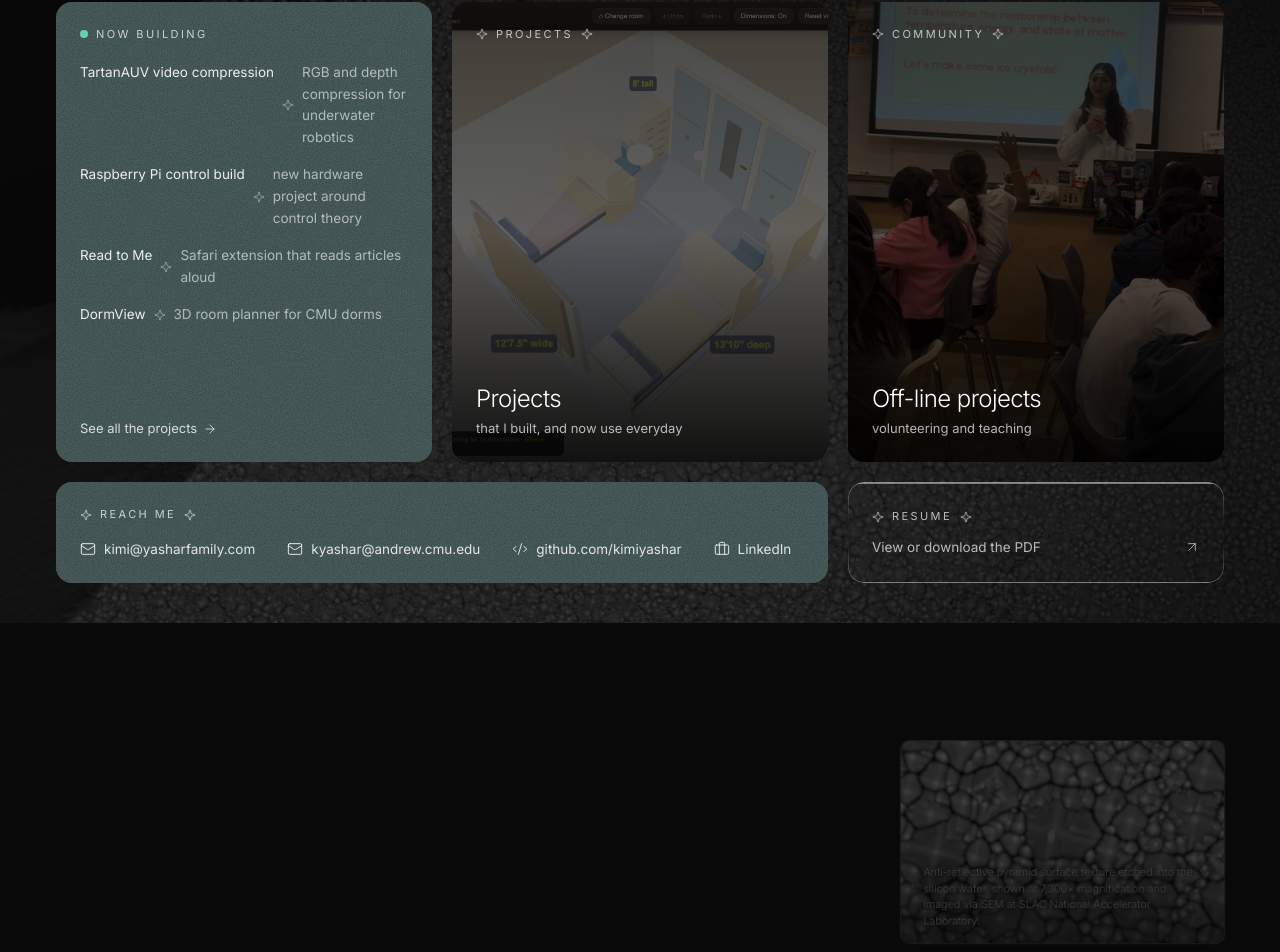
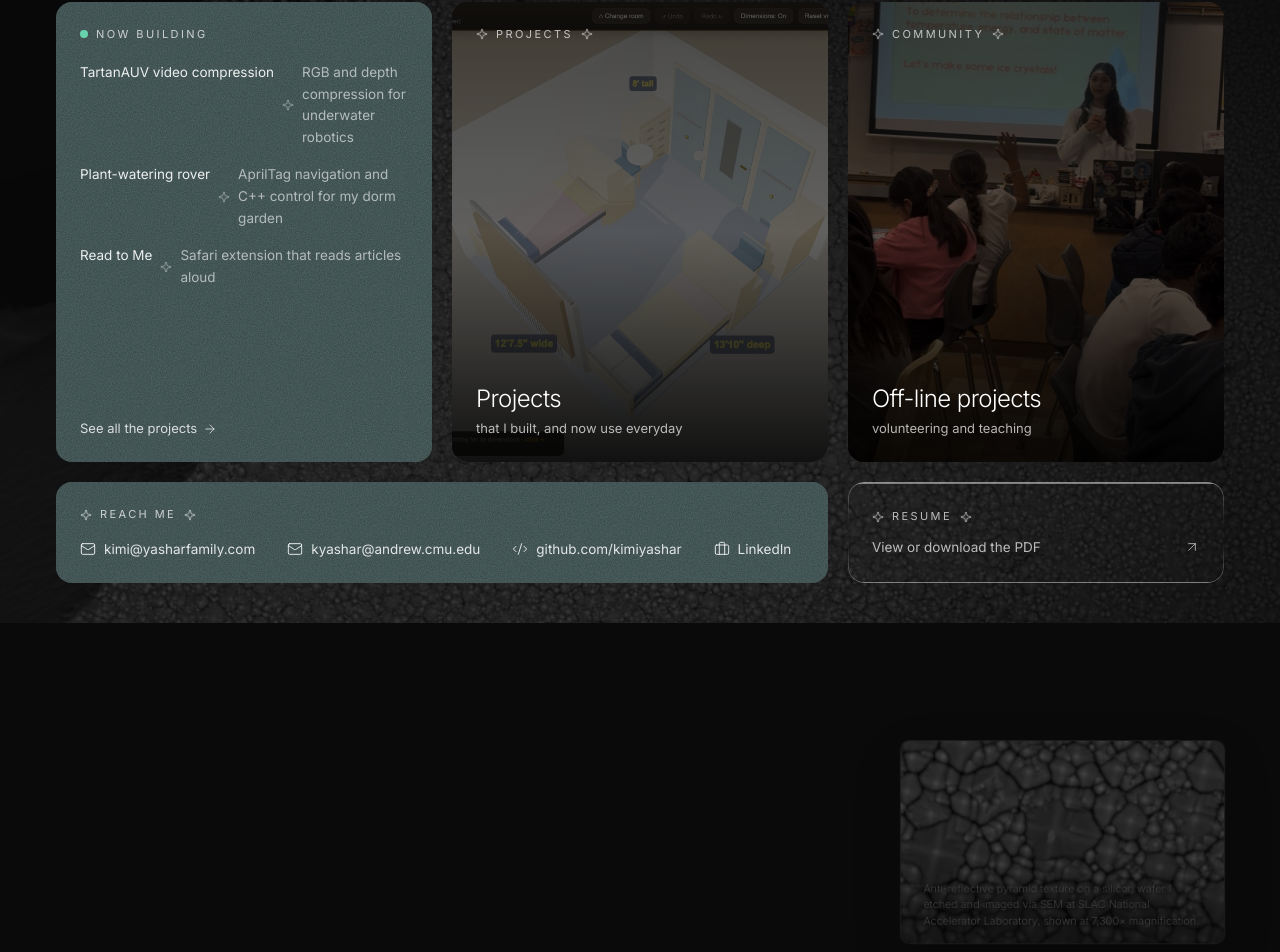
Before and after one commit to kimiyashar/kimiyashar-site, a React (Vite) app: page / in a window 1280 px wide. Shown: the part 177-1129 px from the top of the page. Built offline with nearby package versions, Linux system fonts and the light colour scheme.

Commit message:
Update active projects and clarify SEM work

```diff
--- a/src/App.tsx
+++ b/src/App.tsx
@@ -377,9 +377,9 @@ function SemReveal() {
                 panel reads as UI chrome rather than an annotation of the specimen */}
             <div className="sem-inset-text">
               <figcaption className="sem-inset-cap">
-                Anti-reflective pyramid surface texture etched into the silicon wafer,
-                shown at <span className="whitespace-nowrap">7,300&times;</span> magnification
-                and imaged via SEM at SLAC National Accelerator Laboratory.
+                Anti-reflective pyramid texture on a silicon wafer I etched and imaged
+                via SEM at SLAC National Accelerator Laboratory, shown at{' '}
+                <span className="whitespace-nowrap">7,300&times;</span> magnification.
               </figcaption>
             </div>
           </div>
@@ -388,9 +388,9 @@ function SemReveal() {
         <div className="absolute inset-x-0 bottom-0 flex items-end px-4 sm:px-6 md:px-10 lg:px-14 pb-[12vh]">
           <figure className="sem-caption max-w-lg m-0">
             <figcaption className="sem-caption-text text-[13.5px] leading-[1.65] font-light">
-              Single-crystal silicon wafer at 990&times; magnification, etched
-              overnight in 2&nbsp;M KOH and imaged via SEM at SLAC National
-              Accelerator Laboratory.
+              Single-crystal silicon wafer I etched overnight in 2&nbsp;M KOH and
+              imaged via SEM at SLAC National Accelerator Laboratory, shown at
+              990&times; magnification.
             </figcaption>
             <div className="sem-meta">
               {/* split so a narrow panel breaks between name and institution
--- a/src/data.ts
+++ b/src/data.ts
@@ -152,9 +152,8 @@ export const COMMUNITY: CommunityItem[] = [
 
 export const NOW = [
   { label: 'TartanAUV video compression', detail: 'RGB and depth compression for underwater robotics' },
-  { label: 'Raspberry Pi control build', detail: 'new hardware project around control theory' },
+  { label: 'Plant-watering rover', detail: 'AprilTag navigation and C++ control for my dorm garden' },
   { label: 'Read to Me', detail: 'Safari extension that reads articles aloud' },
-  { label: 'DormView', detail: '3D room planner for CMU dorms' },
 ]
 
 export const CONTACT = {
```
